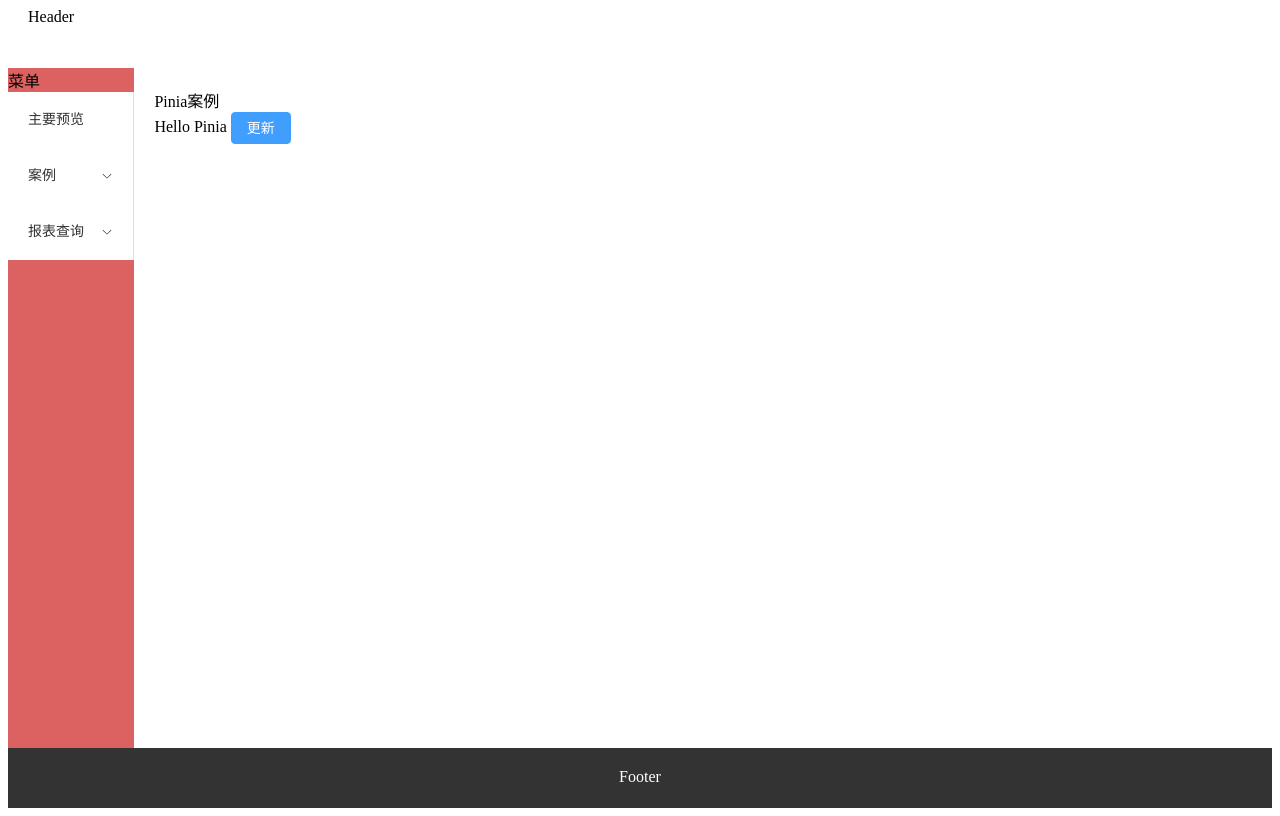
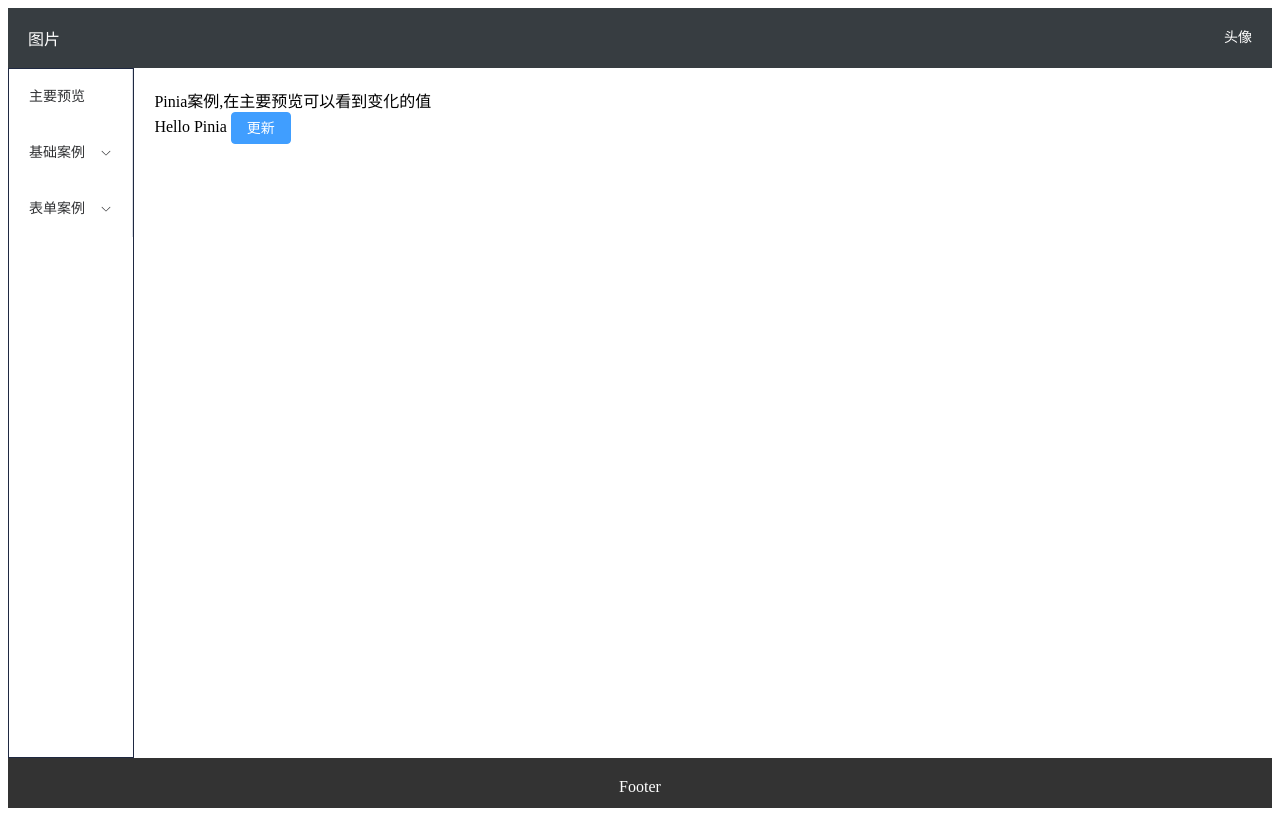
Before and after one commit to youcaijun/web-learning, a Vue app in the folder my-first-app/: page /PiniaCase in a window 1280 px wide. Built offline with nearby package versions, Linux system fonts and the light colour scheme.

Commit message:
新增pinia持久化插件，并在布局组件中添加用户信息下拉菜单事件处理函数。

```diff
--- a/my-first-app/package.json
+++ b/my-first-app/package.json
@@ -13,6 +13,7 @@
     "echarts": "^6.0.0",
     "element-plus": "^2.10.7",
     "pinia": "^3.0.4",
+    "pinia-plugin-persistedstate": "^4.7.1",
     "vue": "^3.5.18",
     "vue-router": "^4.5.1"
   },
--- a/my-first-app/src/layout/components/menu.vue
+++ b/my-first-app/src/layout/components/menu.vue
@@ -4,23 +4,21 @@ import { ElMenu, ElMenuItem } from 'element-plus';
 </script>
 
 <template>
-    菜单
     <el-menu :router="true">
         <el-menu-item index="/main">主要预览</el-menu-item>
         <el-sub-menu index="1">
-            <template #title><span>案例</span></template>
+            <template #title><span>基础案例</span></template>
             <el-menu-item index="/labelCase">查询案例</el-menu-item>
             <el-menu-item index="/ButtonCase">按钮案例</el-menu-item>
             <el-menu-item index="/PiniaCase">Pinia案例</el-menu-item>
-
         </el-sub-menu>
         <el-sub-menu index="2">
-            <template #title><span>报表查询</span></template>
-            <el-menu-item index="/labelReport">标的报表</el-menu-item>
+            <template #title><span>表单案例</span></template>
+            <el-menu-item index="/labelReport">基础表单</el-menu-item>
             <el-menu-item index="1-2">待用</el-menu-item>
         </el-sub-menu>
-
     </el-menu>
 </template>
 
-<style scoped></style>
+<style scoped>
+</style>
--- a/my-first-app/src/layout/layout.vue
+++ b/my-first-app/src/layout/layout.vue
@@ -1,16 +1,39 @@
 <script setup>
 import { ElContainer, ElHeader, ElAside, ElMain, ElFooter } from 'element-plus';
 import Vmenu from '@/layout/components/menu.vue';
+
+const handleCommand = (command) => {
+  console.log(command);
+  //通过不同的command执行不同的操作
+  if (command === 'logout') {
+    alert('退出登录');
+  }
+  if  (command === 'info') {
+    alert('用户信息');
+  }
+}
 </script>
 
 <template>
   <div class="common-layout">
     <el-container class="wrapper">
-      <el-header>Header
-
+      <el-header>
+        <div>图片</div>
+        <!-- 通过指令去执行对应的事件-->
+        <el-dropdown  @command="handleCommand">
+          <!-- 改一下字体颜色 -->
+          <div style="color: #fff;">头像</div>
+          <template #dropdown>
+            <el-dropdown-menu >
+              <el-dropdown-item command="info">用户信息</el-dropdown-item>
+              <el-dropdown-item disabled>不可选中</el-dropdown-item>
+              <el-dropdown-item divided command="logout">退出登录</el-dropdown-item>
+            </el-dropdown-menu>
+          </template>
+        </el-dropdown>
       </el-header>
       <el-container>
-        <el-aside class="aside">
+        <el-aside>
           <!-- 菜单 -->
           <Vmenu></Vmenu>
         </el-aside>
@@ -20,25 +43,37 @@ import Vmenu from '@/layout/components/menu.vue';
         </el-main>
       </el-container>
     </el-container>
-    <el-footer class="footer">Footer</el-footer>
+    <el-footer>Footer</el-footer>
   </div>
-
 </template>
 
 <style scoped>
+/* 样式部分 */
+/* 确保header内容左右分布 */
+.el-header {
+  display: flex;
+  align-items: center;
+  justify-content: space-between;
+  background-color: #373d41;
+  color: #fff;
+}
+
 /* 确保footer在底部 */
 .common-layout {
   display: flex;
   flex-direction: column;
-  min-height: 100vh; /* 确保容器至少占据整个视口的高度 */
+  min-height: 100vh;
+  /* 确保容器至少占据整个视口的高度 */
 }
 
-.aside {
+.el-aside {
   width: 10%;
-  background: #dc6262;
+  text-align: center;
+  border: 1px solid #1f2942;
 }
 
-.footer {
+.el-footer {
+  height: 50px;
   background: #333;
   color: white;
   padding: 20px;
--- a/my-first-app/src/main.js
+++ b/my-first-app/src/main.js
@@ -6,11 +6,13 @@ import 'element-plus/dist/index.css';
 //导入 ElementPlus 组件库中的所有图标
 import * as ElementPlusIconsVue from '@element-plus/icons-vue';
 import 'element-plus/theme-chalk/dark/css-vars.css';
+//导入路由器
 import router from './router';
 //导入echarts
 import * as echarts from 'echarts';
 //导入pinia
 import { createPinia } from 'pinia';
+import piniaPluginPersistedstate from 'pinia-plugin-persistedstate';
 
 
 /**大小写不一样也会报错 */
@@ -23,7 +25,11 @@ for (const [key, component] of Object.entries(ElementPlusIconsVue)) {
 //将 echarts 挂载到全局属性中
 app.config.globalProperties.$echarts = echarts;
 
+//创建 pinia 实例,用于状态管理
 const pinia = createPinia();
+
+//pinia数据持久化插件
+pinia.use(piniaPluginPersistedstate);
 
 
 /**引用elementPlus */
--- a/my-first-app/src/router/index.js
+++ b/my-first-app/src/router/index.js
@@ -41,8 +41,6 @@ const routes = [
 				path: "/labelReport",
 				component: () => import("@/views/labelReport.vue")
 			},
-
-
 		]
 	}
 ]
--- a/my-first-app/src/stores/store.js
+++ b/my-first-app/src/stores/store.js
@@ -12,4 +12,6 @@ export  const listStore = defineStore ( 'listStore',{
             this.str = newStr;
         }
     },
+    // 数据持久化,true表示全部持久化，false表示不持久化，清理浏览器数据后失效
+    persist: false,
 });
--- a/my-first-app/src/utils/axios.js
+++ b/my-first-app/src/utils/axios.js
@@ -3,6 +3,13 @@ import axios from 'axios';
 // 创建 axios 实例
 const apiClient = axios.create({
     baseURL: 'http://localhost:8085/app', // 你的 API 基础 URL
+    timeout: 10000, // 请求超时时间
+});
+
+// 创建 axios 实例
+//https://www.stockapi.com.cn/v1/base/day?code=000858&startDate=2025-11-20&endDate=2025-11-21
+const webClient = axios.create({
+    baseURL: 'https://www.stockapi.com.cn/v1/base/day', // 你的 API 基础 URL
     timeout: 10000, // 请求超时时间
 });
 
--- a/my-first-app/src/views/labelReport.vue
+++ b/my-first-app/src/views/labelReport.vue
@@ -50,7 +50,7 @@ const onQuery = (name) => {
 
 <template>
 
-	<el-text class="mx-1" size="large">标的报表</el-text>
+	<el-text class="mx-1" size="large">基础表单</el-text>
 
 	<el-form :inline="true" :model="form" label-width="auto" >
 		<el-form-item label="名称:">
--- a/my-first-app/src/views/pinia-case.vue
+++ b/my-first-app/src/views/pinia-case.vue
@@ -8,10 +8,10 @@ const list = listStore();
 </script>
 
 <template>
-	Pinia案例 <br>
+	Pinia案例,在主要预览可以看到变化的值 <br>
 {{list.str}}
 
- <el-button type="primary" @click="list.updateStr('在主页可以看到');">更新</el-button>
+ <el-button type="primary" @click="list.updateStr('发生变化了');">更新</el-button>
 </template>
 
 <style scoped></style>
```
Also changed, not shown: 2 other files (tests, documents, lock files or other folders).
